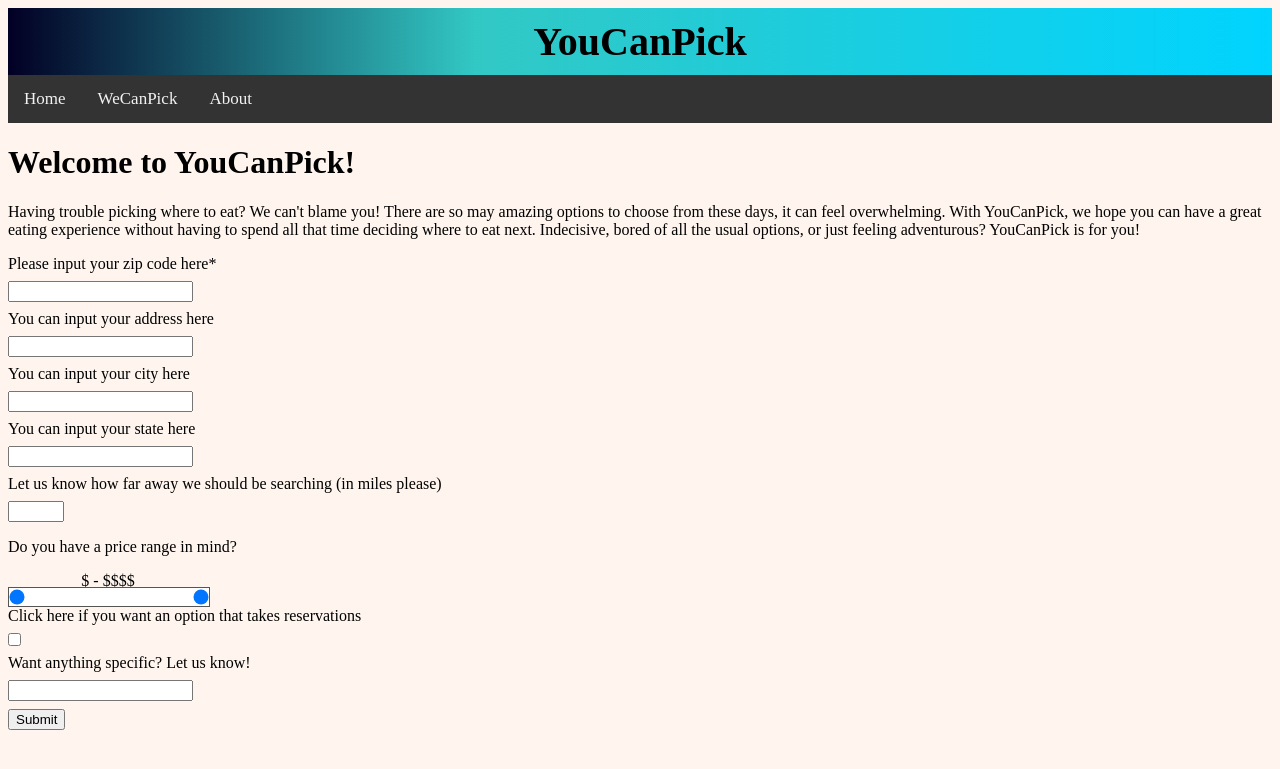
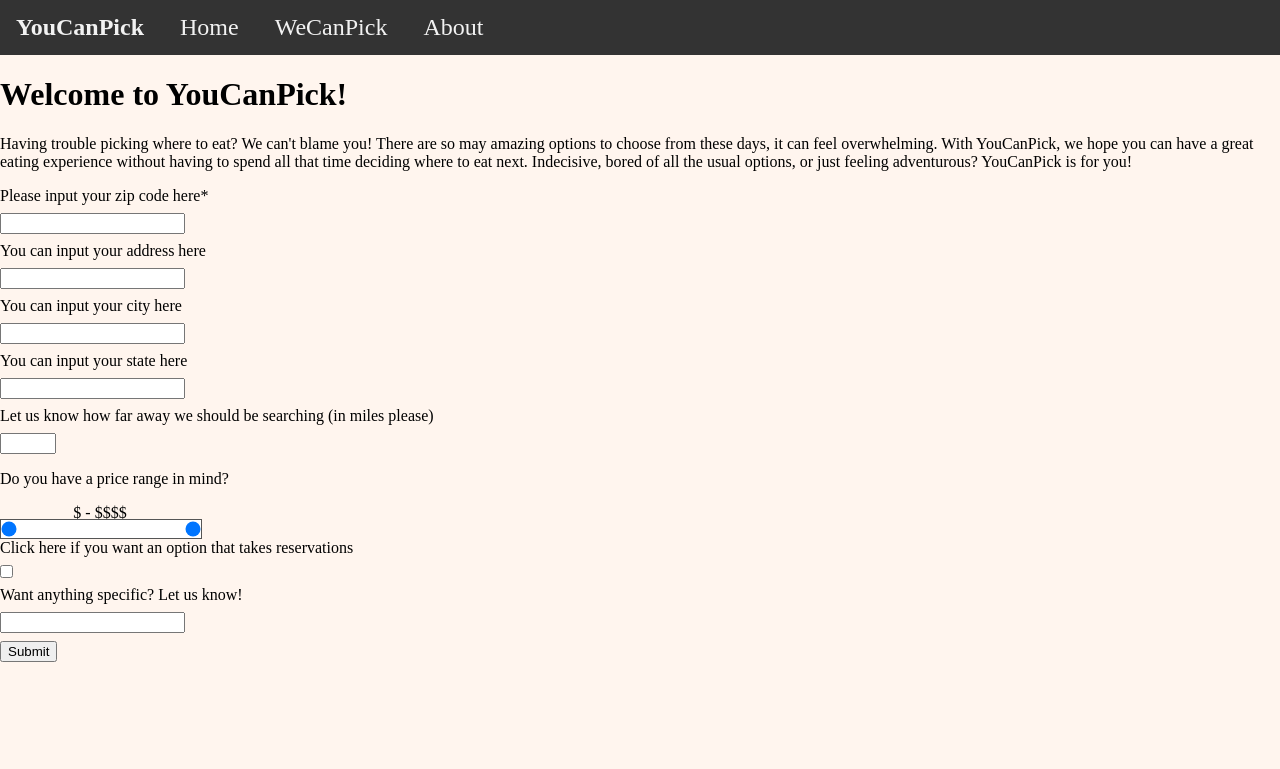
Before and after one commit to mosorio22/YouCanPick, a Flask app: page / in a window 1280 px wide. Shown: the top 769 px of the page. Run offline with Flask 2, Linux system fonts and the light colour scheme.

Commit message:
Template styling edits

```diff
--- a/static/css/template.css
+++ b/static/css/template.css
@@ -1,28 +1,21 @@
 body {
 	background-color: seashell;
-}
-
-.logo {
-	padding: 10px;
-	background: linear-gradient(90deg, rgba(2,0,36,1) 0%, rgba(50,200,196,1) 37%, rgba(0,212,255,1) 100%);
-	text-align: center;
-	font-size: 40px;
-	font-weight: bold;
+  margin: 0px;
 }
 
 /* topnav */
 .topnav {
   background-color: #333;
-  overflow: hidden;
+  white-space: nowrap;
 }
 
 .topnav a {
-  float: left;
+  display: inline-block;
   color: #f2f2f2;
   text-align: center;
   padding: 14px 16px;
   text-decoration: none;
-  font-size: 17px;
+  font-size: 1.5em;
 }
 
 .topnav a:hover {
@@ -35,4 +28,12 @@ body {
   color: white;
 }
 
+.topnav strong {
+  display: inline-block;
+  color: #f2f2f2;
+  text-align: center;
+  padding: 14px 16px;
+  font-size: 1.5em;
+}
+
 /*end topnav */
--- a/templates/template.html
+++ b/templates/template.html
@@ -7,8 +7,8 @@
  <body>
     <header>
       <div class="container">
-        <div class="logo">YouCanPick</div>
         <div class="topnav">
+          <strong>YouCanPick</strong>
           <a href="{{ url_for('home') }}">Home</a>
           <a href="{{ url_for('we_can_pick') }}">WeCanPick</a>
           <a href="{{ url_for('about') }}">About</a>
```
